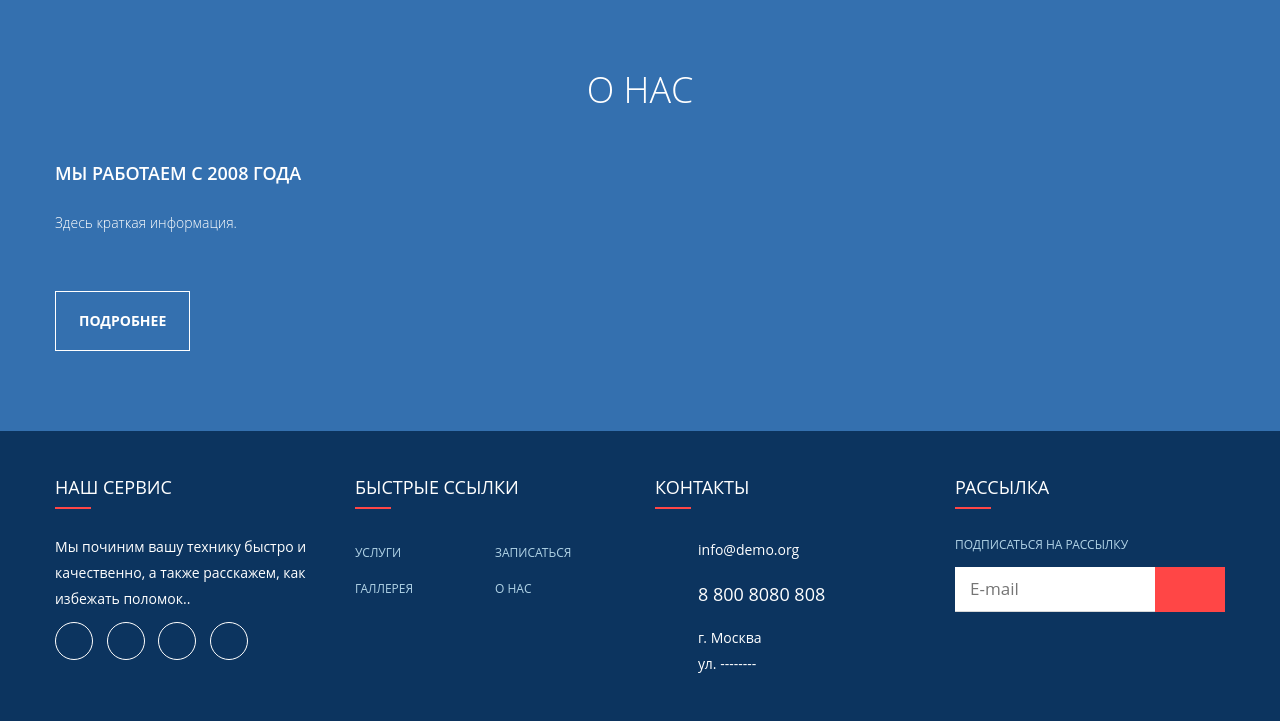
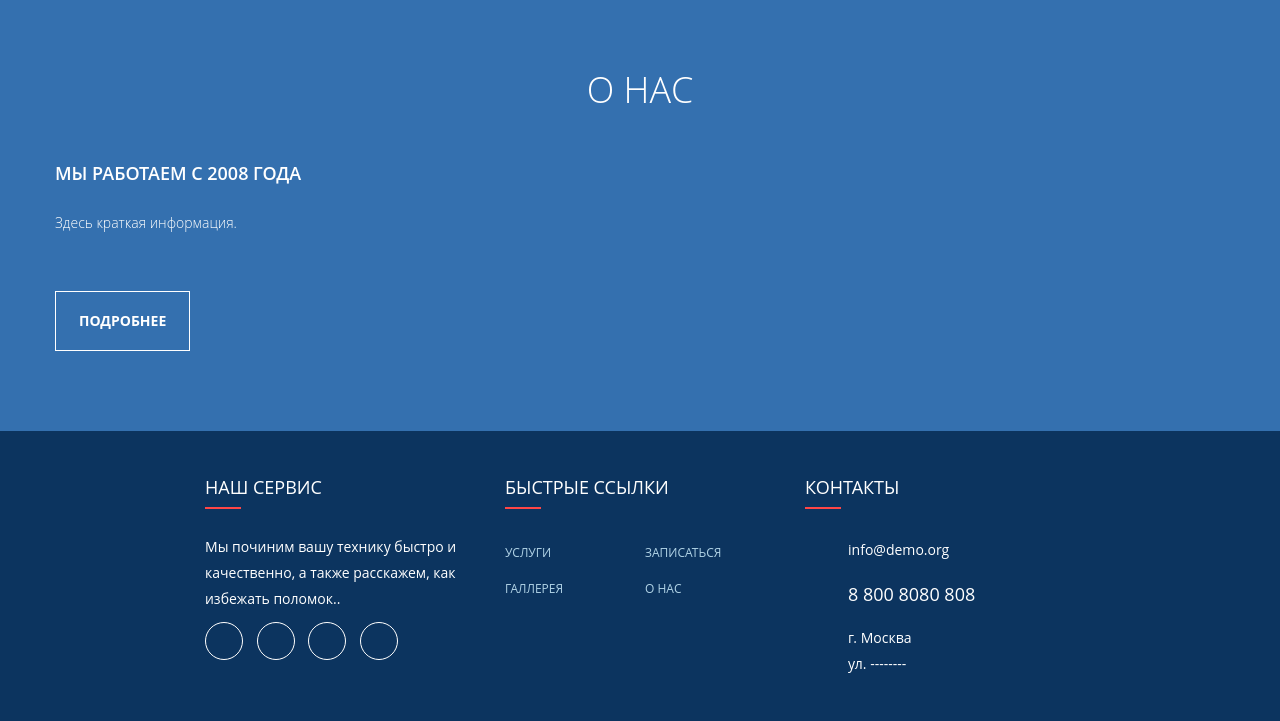
Before and after one commit to garrip91/tver-wash, a Django app: page / in a window 1280 px wide. Shown: the part 1652-2373 px from the top of the page. Run offline with Django 4.2, Linux system fonts and the light colour scheme; some libraries are stand-ins or nearby versions; some web fonts are replaced.

Commit message:
Update index.html

```diff
--- a/src/TverWashApp/templates/TverWashApp/index.html
+++ b/src/TverWashApp/templates/TverWashApp/index.html
@@ -392,7 +392,7 @@
                                     </div>
                                 </div>
                             </div>
-                            <div class="cell-sm-6 cell-lg-3">
+                            <!-- <div class="cell-sm-6 cell-lg-3">
                                 <h6>Рассылка</h6>
                                 <hr class="divider divider-xs" />
                                 <div class="p small">Подписаться на рассылку</div>
@@ -402,7 +402,7 @@
                                     </div>
                                     <button class="button button-coral-red" type="submit"></button>
                                 </form>
-                            </div>
+                            </div> -->
                         </div>
                     </div>
                 </footer>
```
